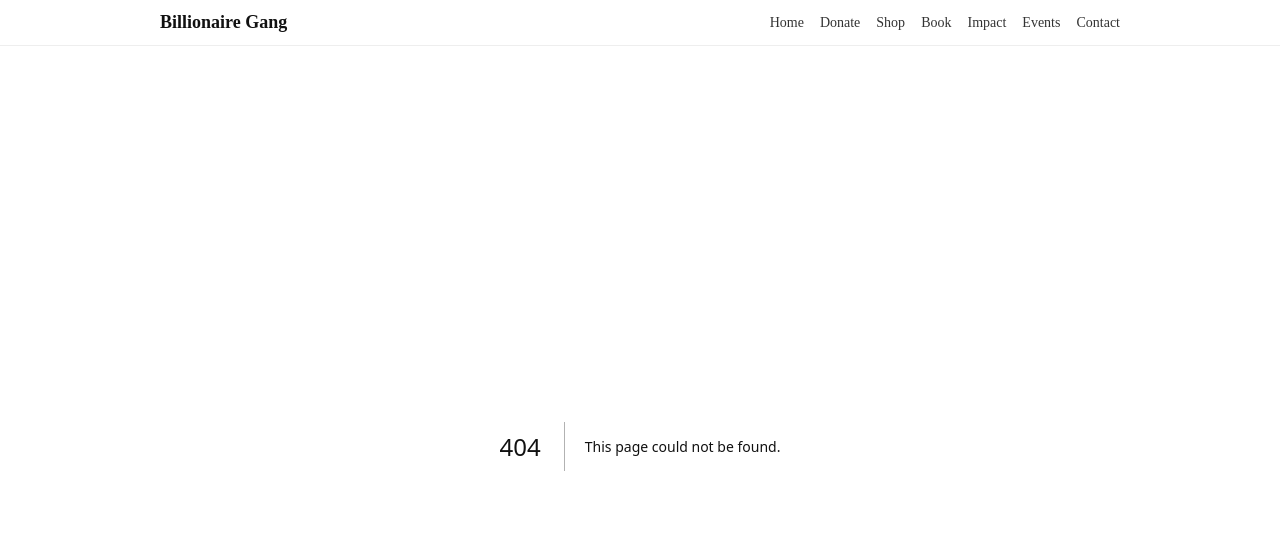
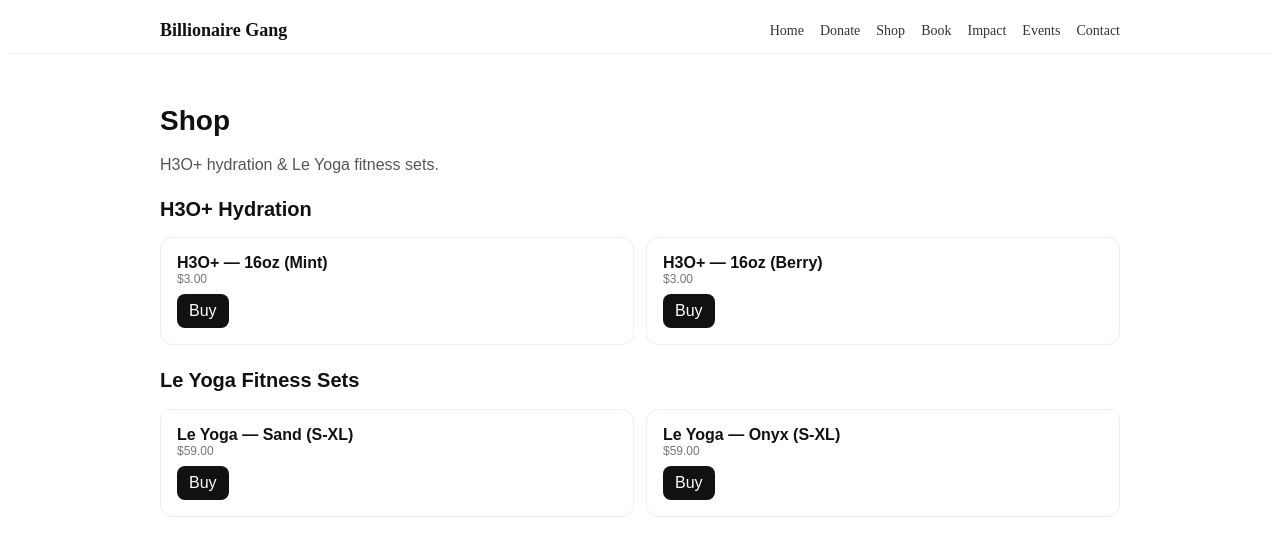
Before and after one commit to peggydpy/billionaire-gang-nonprofit-website, a Next.js app: page /shop in a window 1280 px wide. Before the commit this address had no page. Shown: the top 556 px of the page. Built offline with nearby package versions, Linux system fonts and the light colour scheme.

Commit message:
Create shop.js

```diff
--- /dev/null
+++ b/src/pages/shop.js
@@ -0,0 +1,24 @@
+export default function Shop() {
+  const card = {border:"1px solid #eee", borderRadius:12, padding:16};
+  const buy  = {display:"inline-block", marginTop:8, padding:"8px 12px",
+                background:"#111", color:"#fff", borderRadius:8, textDecoration:"none"};
+
+  return (
+    <main style={{maxWidth: 960, margin:"0 auto", padding: 32, fontFamily:"Arial, sans-serif"}}>
+      <h1 style={{fontSize:28, fontWeight:700}}>Shop</h1>
+      <p style={{marginTop:8, color:"#555"}}>H3O+ hydration & Le Yoga fitness sets.</p>
+
+      <h2 style={{marginTop:24, fontSize:20, fontWeight:700}}>H3O+ Hydration</h2>
+      <div style={{display:"grid", gap:12, gridTemplateColumns:"repeat(auto-fit,minmax(220px,1fr))", marginTop:12}}>
+        <div style={card}><div style={{fontWeight:600}}>H3O+ — 16oz (Mint)</div><div style={{fontSize:12, color:"#777"}}>$3.00</div><a href="#" style={buy}>Buy</a></div>
+        <div style={card}><div style={{fontWeight:600}}>H3O+ — 16oz (Berry)</div><div style={{fontSize:12, color:"#777"}}>$3.00</div><a href="#" style={buy}>Buy</a></div>
+      </div>
+
+      <h2 style={{marginTop:24, fontSize:20, fontWeight:700}}>Le Yoga Fitness Sets</h2>
+      <div style={{display:"grid", gap:12, gridTemplateColumns:"repeat(auto-fit,minmax(220px,1fr))", marginTop:12}}>
+        <div style={card}><div style={{fontWeight:600}}>Le Yoga — Sand (S-XL)</div><div style={{fontSize:12, color:"#777"}}>$59.00</div><a href="#" style={buy}>Buy</a></div>
+        <div style={card}><div style={{fontWeight:600}}>Le Yoga — Onyx (S-XL)</div><div style={{fontSize:12, color:"#777"}}>$59.00</div><a href="#" style={buy}>Buy</a></div>
+      </div>
+    </main>
+  );
+}
```
